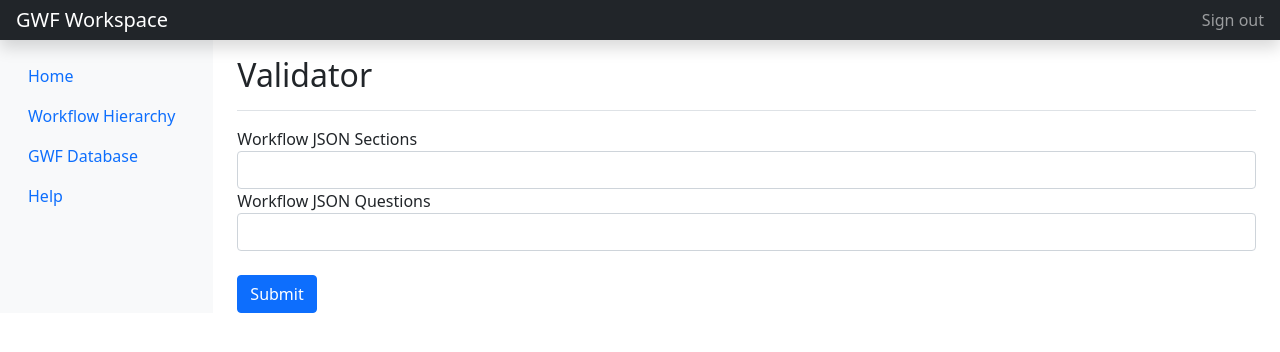
After one commit to MarcoOrtiz90/gwf_hub_repo, a Django app: page /validator/ in a window 1280 px wide. The commit adds this page. Shown: the top 352 px of the page. Run offline with Django 3.2, Linux system fonts and the light colour scheme.

Commit message:
created simple retrieving functionality for the validator

```diff
--- a/gwf_hub/overview/urls.py
+++ b/gwf_hub/overview/urls.py
@@ -3,5 +3,6 @@ from . import views
 
 urlpatterns = [
     path("", views.overview, name="overview"),
-    path("gwf-db/", views.database, name="gwf-db")
+    path("gwf-db/", views.database, name="gwf-db"),
+    path("validator/", views.validator, name="validator")
 ]
--- a/gwf_hub/overview/views.py
+++ b/gwf_hub/overview/views.py
@@ -8,3 +8,12 @@ def overview(response):
 
 def database(response):
     return HttpResponse("<h1>this is GWF Database</h1>")
+
+
+def validator(response):
+
+    if response.method == 'POST':
+        sections_json = response.POST.get('jsonCodeSections')
+        questions_json = response.POST.get('jsonCodeQuestions')
+
+    return render(response, "validator.html", {})
--- a/gwf_hub/templates/base.html
+++ b/gwf_hub/templates/base.html
@@ -26,7 +26,7 @@
             <div class="position-sticky pt-3">
               <ul class="nav flex-column">
                 <li class="nav-item">
-                  <a class="nav-link active" aria-current="page" href="#">
+                  <a class="nav-link active" aria-current="page" href="{% url 'overview' %}">
                     <span data-feather="home"></span>
                     Home
                   </a>
--- a/gwf_hub/templates/overview.html
+++ b/gwf_hub/templates/overview.html
@@ -34,7 +34,7 @@
                             <div class="card-body">
                                 <div class="row">
                                     <a class="btn btn-block btn-primary">Auto-Answer Template Generator</a> <hr>
-                                    <a class="btn btn-block btn-primary">Validator</a> <hr>
+                                    <a href="{% url 'validator' %}" class="btn btn-block btn-primary">Validator</a> <hr>
                                     <a class="btn btn-block btn-primary">Parser</a> <hr>
                                     <a class="btn btn-block btn-primary">Albacorizer</a> <hr>
                                 </div>
--- /dev/null
+++ b/gwf_hub/templates/validator.html
@@ -0,0 +1,24 @@
+{% extends 'base.html' %}
+
+{% block content %}
+<div class="d-flex justify-content-between flex-wrap flex-md-nowrap align-items-center pt-3 pb-2 mb-3 border-bottom">
+    <h1 class="h2">Validator</h1>
+  </div>
+<form method= "POST" action="">
+    {% csrf_token %}
+    <div class="form-group">
+        <label for="jsonCodeSections">
+           Workflow JSON Sections
+        </label>
+        <input type="text" class="form-control" name="jsonCodeSections" />
+        <label for="jsonCodeQuestions">
+            Workflow JSON Questions
+         </label>
+         <input type="text" class="form-control" name="jsonCodeQuestions" />
+    </div><br>
+    <button type="submit" class="btn btn-primary">
+        Submit
+    </button>
+</form>
+
+{% endblock content %}
```
Also changed, not shown: gwf_hub/db.sqlite3.
